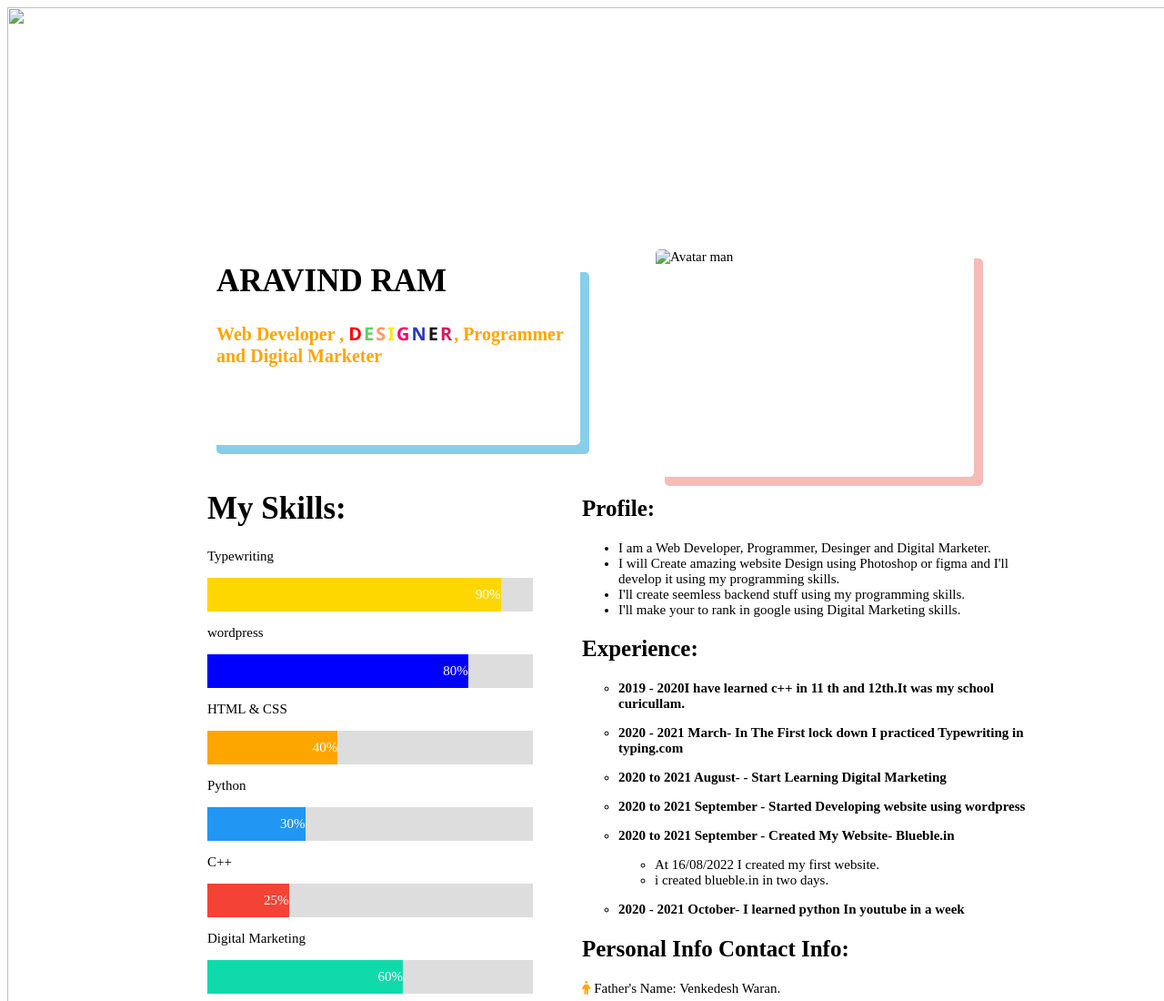
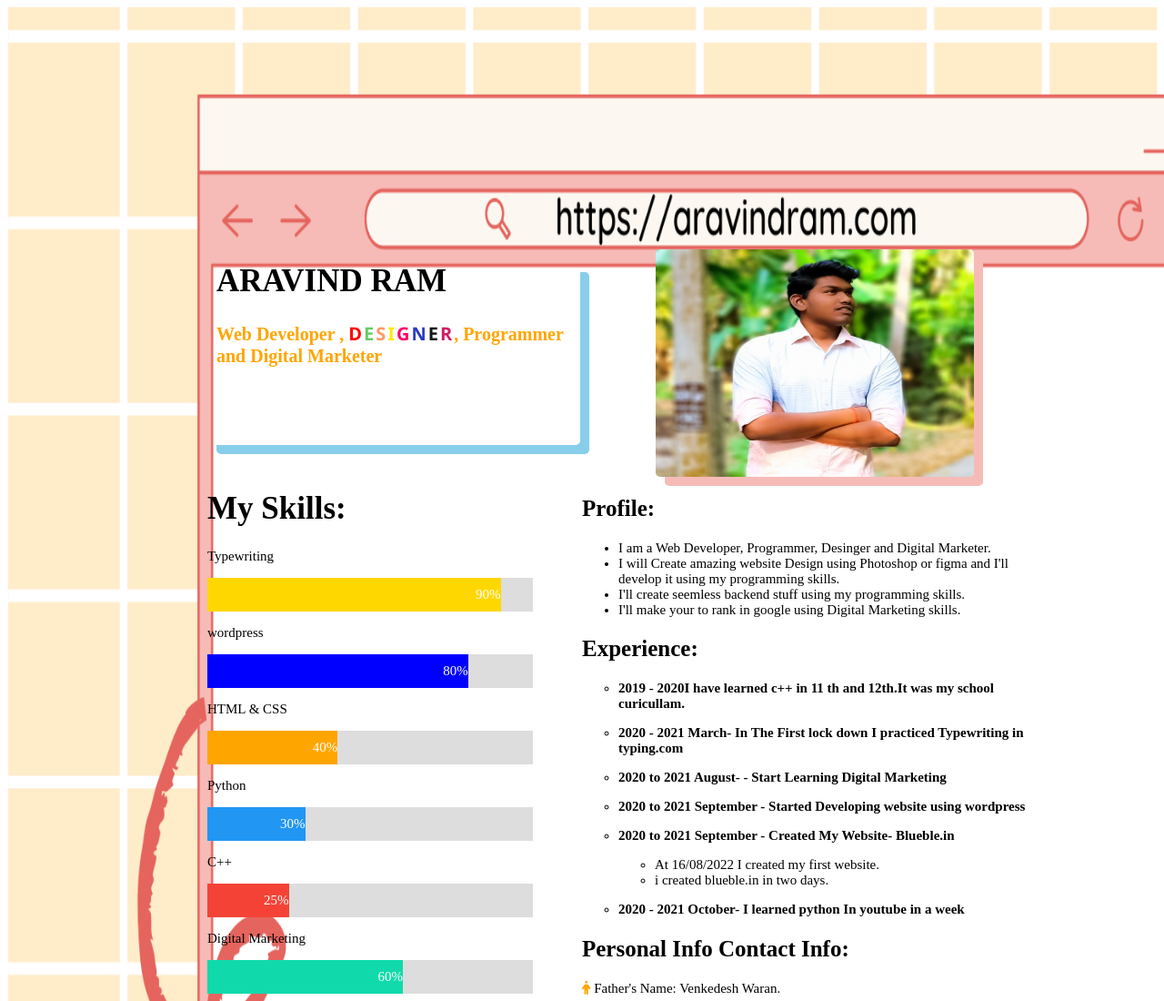
Before and after one commit to aravindramvjs/aravindram-basic-portfolio, a plain HTML site: page index.html in a window 1280 px wide. Shown: the top 1100 px of the page at 91% size. Drawn offline with Linux system fonts and the light colour scheme.

Commit message:
Update index.html

```diff
--- a/index.html
+++ b/index.html
@@ -12,7 +12,7 @@
 
 
 <body>
-    <img class="bg" src="img/csbg.png" width="1650px" height="1500px">
+    <img class="bg" src="csbg.png" width="1650px" height="1500px">
 
 
     <div class="split left">
@@ -96,7 +96,7 @@
 
       <div class="split right">
         <div class="centered">
-          <img src="img/pic.jpeg" alt="Avatar man">
+          <img src="pic.jpeg" alt="Here come aravind pic">
         </div>
 
 
```
